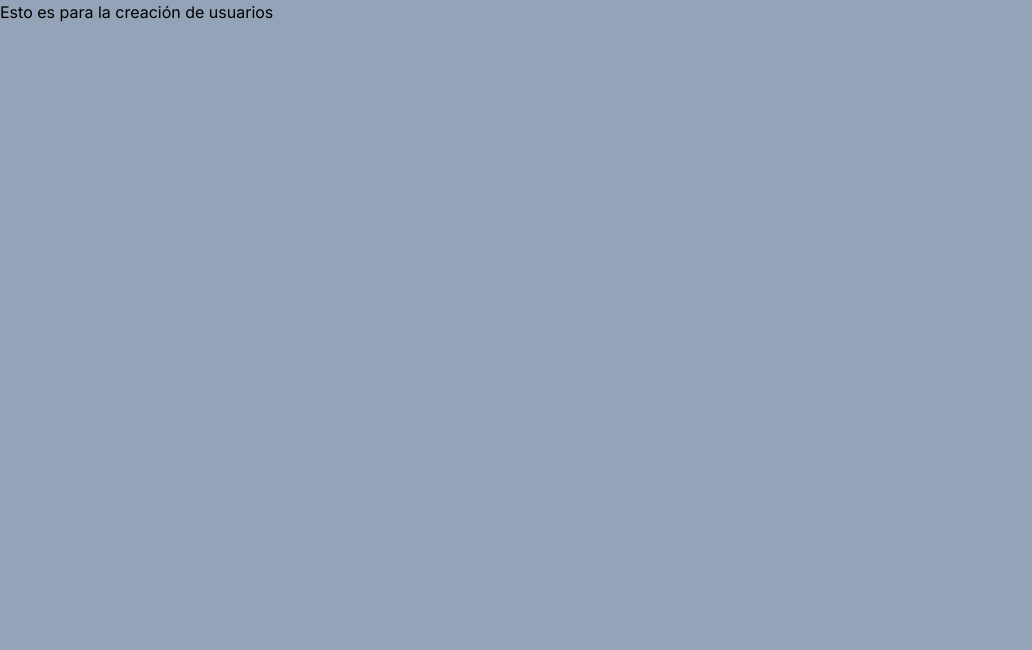
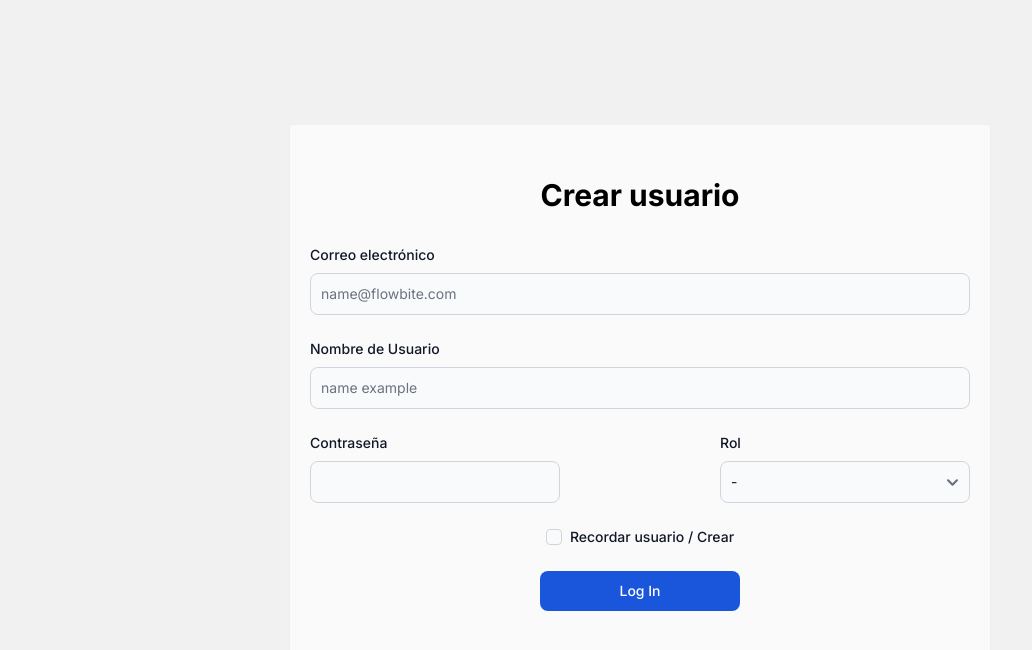
Before and after one commit to NormanA1una/cocibolca-app-next, a Next.js app: page /create-user in a window 1280 px wide. Shown: the top 650 px of the page, without its empty margins (0-1032 px from the left). Built offline with nearby package versions, Linux system fonts and the light colour scheme.

Commit message:
feat: sign in form is done

```diff
--- a/src/app/create-user/page.tsx
+++ b/src/app/create-user/page.tsx
@@ -1,7 +1,121 @@
+"use client";
+
+import Link from "next/link";
+import { useForm } from "react-hook-form";
+
 export default function CreateUser() {
+  const { register, handleSubmit, reset } = useForm<SignInForm>();
+
+  const onSubmit = (data: SignInForm) => {
+    console.log(data);
+  };
   return (
-    <div className="min-h-screen">
-      <h1>Esto es para la creación de usuarios</h1>
+    <div className="min-h-screen flex items-center">
+      <form
+        className="animate__animated animate__fadeInLeftBig bg-neutral-50 border-opacity-50 rounded p-5 w-full max-w-[700px] mx-auto shadow-sm h-screen md:h-[550px]"
+        onSubmit={handleSubmit(onSubmit)}
+      >
+        <h1 className="text-center font-bold text-3xl my-8">Crear usuario</h1>
+        <div className="mb-6">
+          <label
+            htmlFor="email"
+            className="block mb-2 text-sm font-medium text-gray-900 dark:text-white"
+          >
+            Correo electrónico
+          </label>
+          <input
+            type="email"
+            id="email"
+            className="bg-gray-50 border border-gray-300 text-gray-900 text-sm rounded-lg focus:ring-blue-500 focus:border-blue-500 block w-full p-2.5 dark:bg-gray-700 dark:border-gray-600 dark:placeholder-gray-400 dark:text-white dark:focus:ring-blue-500 dark:focus:border-blue-500 "
+            placeholder="name@flowbite.com"
+            required
+            {...register("username")}
+          />
+        </div>
+        <div className="mb-6">
+          <label
+            htmlFor="username"
+            className="block mb-2 text-sm font-medium text-gray-900 dark:text-white"
+          >
+            Nombre de Usuario
+          </label>
+          <input
+            type="text"
+            id="username"
+            className="bg-gray-50 border border-gray-300 text-gray-900 text-sm rounded-lg focus:ring-blue-500 focus:border-blue-500 block w-full p-2.5 dark:bg-gray-700 dark:border-gray-600 dark:placeholder-gray-400 dark:text-white dark:focus:ring-blue-500 dark:focus:border-blue-500 "
+            placeholder="name example"
+            required
+            {...register("username")}
+          />
+        </div>
+        <div className="mb-6 flex justify-between">
+          <div className="w-full max-w-[160px] md:max-w-[250px]">
+            <label
+              htmlFor="password"
+              className="block mb-2 text-sm font-medium text-gray-900 dark:text-white"
+            >
+              Contraseña
+            </label>
+            <input
+              type="password"
+              id="password"
+              className="bg-gray-50 border border-gray-300 text-gray-900 text-sm rounded-lg focus:ring-blue-500 focus:border-blue-500 block w-full p-2.5 dark:bg-gray-700 dark:border-gray-600 dark:placeholder-gray-400 dark:text-white dark:focus:ring-blue-500 dark:focus:border-blue-500"
+              required
+              {...register("password")}
+            />
+          </div>
+
+          <div className="w-full max-w-[160px] md:max-w-[250px]">
+            <label
+              htmlFor="role"
+              className="block mb-2 text-sm font-medium text-gray-900 dark:text-white"
+            >
+              Rol
+            </label>
+            <select
+              id="password"
+              className="bg-gray-50 border border-gray-300 text-gray-900 text-sm rounded-lg focus:ring-blue-500 focus:border-blue-500 block w-full p-2.5 dark:bg-gray-700 dark:border-gray-600 dark:placeholder-gray-400 dark:text-white dark:focus:ring-blue-500 dark:focus:border-blue-500"
+              required
+              {...register("role")}
+            >
+              <option>-</option>
+              <option>Administrador</option>
+              <option>Usuario</option>
+            </select>
+          </div>
+        </div>
+        <div className="flex justify-center mb-6">
+          <div className="flex items-center h-5">
+            <input
+              id="remember"
+              type="checkbox"
+              value=""
+              className="w-4 h-4 border border-gray-300 rounded bg-gray-50 focus:ring-3 focus:ring-blue-300 dark:bg-gray-700 dark:border-gray-600 dark:focus:ring-blue-600 dark:ring-offset-gray-800 dark:focus:ring-offset-gray-800"
+              {...register("remember")}
+            />
+          </div>
+          <label
+            htmlFor="remember"
+            className="ml-2 text-sm font-medium text-gray-900 dark:text-gray-300"
+          >
+            Recordar usuario /{" "}
+            <Link
+              href={"create-user"}
+              className=" hover:text-blue-600 hover:underline"
+            >
+              Crear
+            </Link>
+          </label>
+        </div>
+        <div className=" text-center">
+          <button
+            type="submit"
+            className="text-white bg-blue-700 hover:bg-blue-800 focus:ring-4 focus:outline-none focus:ring-blue-300 font-medium rounded-lg text-sm w-full sm:w-[200px] px-5 py-2.5 text-center dark:bg-blue-600 dark:hover:bg-blue-700 dark:focus:ring-blue-800"
+          >
+            Log In
+          </button>
+        </div>
+      </form>
     </div>
   );
 }
--- a/src/app/globals.css
+++ b/src/app/globals.css
@@ -4,13 +4,13 @@
 
 :root {
   --foreground-rgb: 0, 0, 0;
-  --background-start-rgb: 148, 163, 184;
-  --background-end-rgb: 148, 163, 184;
+  --background-start-rgb: 241, 241, 241;
+  --background-end-rgb: 241, 241, 241;
 }
 
 @media (prefers-color-scheme: dark) {
   :root {
-    --foreground-rgb: 148, 163, 184;
+    --foreground-rgb: 241, 241, 241;
     --background-start-rgb: 0, 0, 0;
     --background-end-rgb: 0, 0, 0;
   }
--- a/src/app/layout.tsx
+++ b/src/app/layout.tsx
@@ -16,7 +16,7 @@ export default function RootLayout({
 }) {
   return (
     <html lang="en" className="container mx-auto">
-      <body className={inter.className}>{children}</body>
+      <body className={`${inter.className}`}>{children}</body>
     </html>
   );
 }
--- a/src/app/page.tsx
+++ b/src/app/page.tsx
@@ -2,6 +2,7 @@
 
 import { useForm } from "react-hook-form";
 import "animate.css";
+import Link from "next/link";
 
 export default function Login() {
   const { register, handleSubmit, reset } = useForm<LoginForm>();
@@ -11,15 +12,12 @@ export default function Login() {
   };
 
   return (
-    <div className="min-h-screen">
-      <h1 className="text-center mt-52 mb-10 font-bold text-3xl animate__animated animate__fadeIn">
-        INICIAR SESIÓN
-      </h1>
-
+    <div className="min-h-screen flex items-center">
       <form
-        className="animate__animated animate__fadeInLeftBig bg-slate-400 border-opacity-50 rounded p-5 w-full max-w-[700px] mx-auto"
+        className="animate__animated animate__fadeInLeftBig bg-neutral-50 border-opacity-50 rounded p-5 w-full max-w-[700px] mx-auto shadow-sm h-screen md:h-[450px]"
         onSubmit={handleSubmit(onSubmit)}
       >
+        <h1 className="text-center font-bold text-3xl my-8">Iniciar sesión</h1>
         <div className="mb-6">
           <label
             htmlFor="username"
@@ -31,7 +29,7 @@ export default function Login() {
             type="text"
             id="username"
             className="bg-gray-50 border border-gray-300 text-gray-900 text-sm rounded-lg focus:ring-blue-500 focus:border-blue-500 block w-full p-2.5 dark:bg-gray-700 dark:border-gray-600 dark:placeholder-gray-400 dark:text-white dark:focus:ring-blue-500 dark:focus:border-blue-500 "
-            placeholder="name@flowbite.com"
+            placeholder="name example"
             required
             {...register("username")}
           />
@@ -51,7 +49,7 @@ export default function Login() {
             {...register("password")}
           />
         </div>
-        <div className="flex items-start mb-6">
+        <div className="flex justify-center mb-6">
           <div className="flex items-center h-5">
             <input
               id="remember"
@@ -65,15 +63,23 @@ export default function Login() {
             htmlFor="remember"
             className="ml-2 text-sm font-medium text-gray-900 dark:text-gray-300"
           >
-            Recordar usuario
+            Recordar usuario /{" "}
+            <Link
+              href={"create-user"}
+              className=" hover:text-blue-600 hover:underline"
+            >
+              Crear
+            </Link>
           </label>
         </div>
-        <button
-          type="submit"
-          className="text-white bg-blue-700 hover:bg-blue-800 focus:ring-4 focus:outline-none focus:ring-blue-300 font-medium rounded-lg text-sm w-full sm:w-auto px-5 py-2.5 text-center dark:bg-blue-600 dark:hover:bg-blue-700 dark:focus:ring-blue-800"
-        >
-          Log In
-        </button>
+        <div className=" text-center">
+          <button
+            type="submit"
+            className="text-white bg-blue-700 hover:bg-blue-800 focus:ring-4 focus:outline-none focus:ring-blue-300 font-medium rounded-lg text-sm w-full sm:w-[200px] px-5 py-2.5 text-center dark:bg-blue-600 dark:hover:bg-blue-700 dark:focus:ring-blue-800"
+          >
+            Log In
+          </button>
+        </div>
       </form>
     </div>
   );
```
Also changed, not shown: src/app/types.d.ts (+8 -0 lines).
